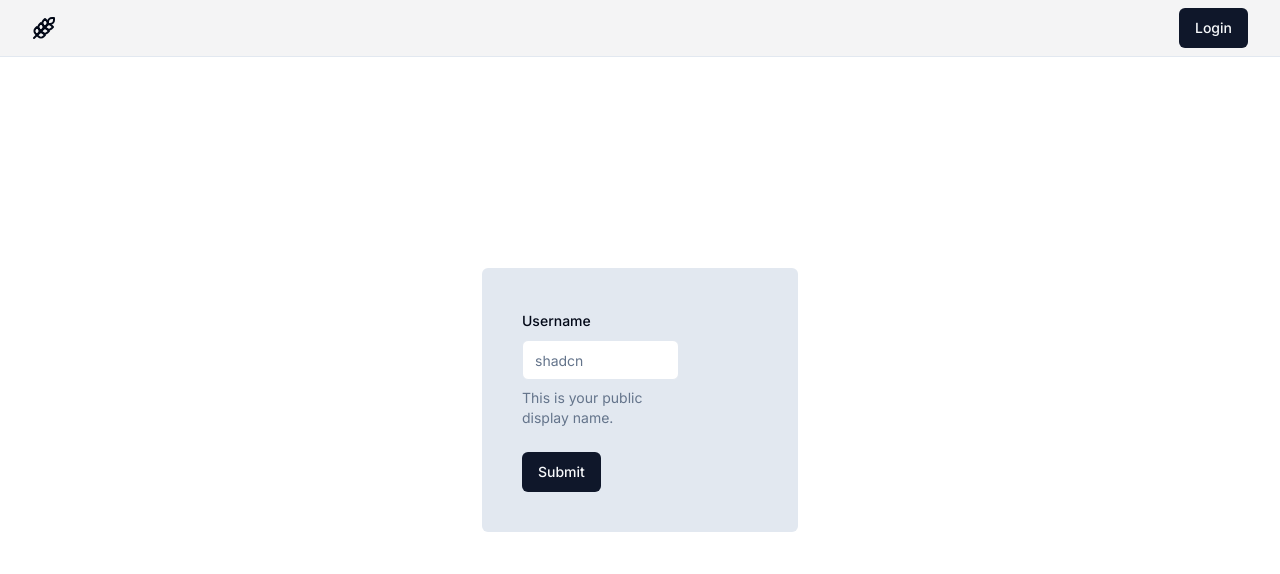
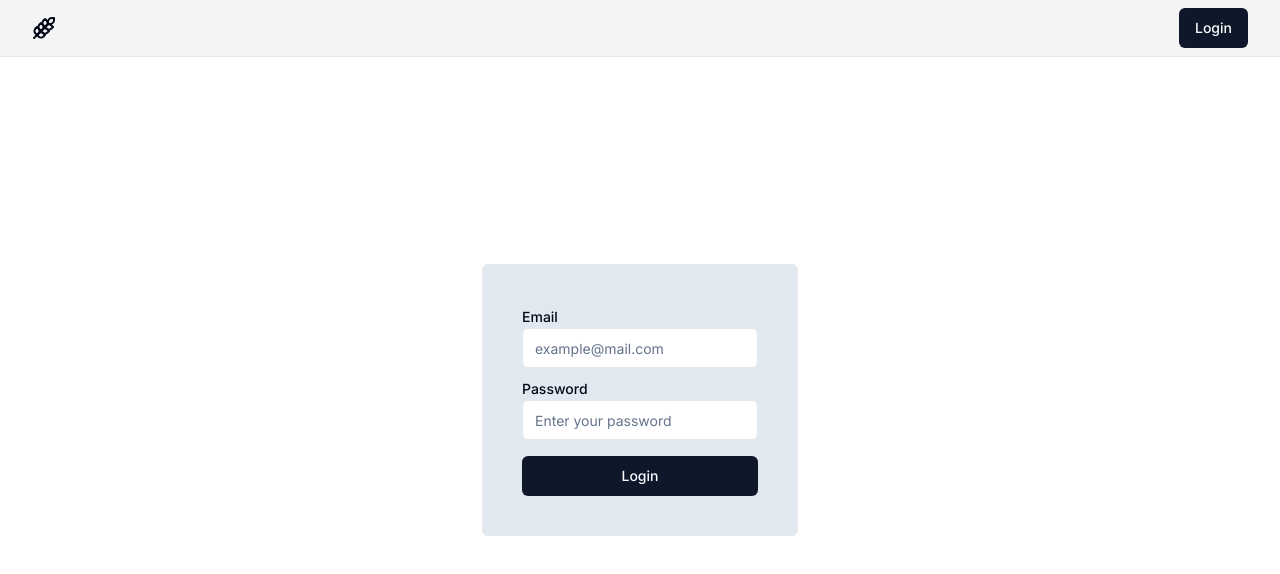
Before and after one commit to takahiromitsui/grocery-guide-frontend, a Next.js app: page /login in a window 1280 px wide. Shown: the top 574 px of the page. Built offline with nearby package versions, Linux system fonts and the light colour scheme.

Commit message:
style: remove padding and change colour

```diff
--- a/src/components/form/LoginForm.tsx
+++ b/src/components/form/LoginForm.tsx
@@ -8,7 +8,6 @@ import { Button } from '@/components/ui/button';
 import {
 	Form,
 	FormControl,
-	FormDescription,
 	FormField,
 	FormItem,
 	FormLabel,
@@ -17,8 +16,9 @@ import {
 import { Input } from '@/components/ui/input';
 
 const LoginFormSchema = z.object({
-	username: z.string().min(2, {
-		message: 'Username must be at least 2 characters.',
+	email: z.string().email({ message: 'Invalid email address' }),
+	password: z.string({
+		required_error: 'Password is required',
 	}),
 });
 
@@ -26,7 +26,7 @@ export default function LoginForm() {
 	const form = useForm<z.infer<typeof LoginFormSchema>>({
 		resolver: zodResolver(LoginFormSchema),
 		defaultValues: {
-			username: '',
+			email: '',
 		},
 	});
 
@@ -35,24 +35,38 @@ export default function LoginForm() {
 	}
 	return (
 		<Form {...form}>
-			<form onSubmit={form.handleSubmit(onSubmit)} className='w-2/3 space-y-6'>
+			<form onSubmit={form.handleSubmit(onSubmit)} className='w-full'>
+				<div className='space-y-2'>
 					<FormField
 						control={form.control}
-					name='username'
+						name='email'
 						render={({ field }) => (
 							<FormItem>
-							<FormLabel>Username</FormLabel>
+								<FormLabel>Email</FormLabel>
 								<FormControl>
-								<Input placeholder='shadcn' {...field} />
+									<Input placeholder='example@mail.com' {...field} />
 								</FormControl>
-							<FormDescription>
-								This is your public display name.
-							</FormDescription>
 								<FormMessage />
 							</FormItem>
 						)}
 					/>
-				<Button type='submit'>Submit</Button>
+					<FormField
+						control={form.control}
+						name='password'
+						render={({ field }) => (
+							<FormItem>
+								<FormLabel>Password</FormLabel>
+								<FormControl>
+									<Input placeholder='Enter your password' {...field} />
+								</FormControl>
+								<FormMessage />
+							</FormItem>
+						)}
+					/>
+				</div>
+				<Button className='w-full mt-4' type='submit'>
+					Login
+				</Button>
 			</form>
 		</Form>
 	);
--- a/src/components/ui/form.tsx
+++ b/src/components/ui/form.tsx
@@ -78,7 +78,7 @@ const FormItem = React.forwardRef<
 
   return (
     <FormItemContext.Provider value={{ id }}>
-      <div ref={ref} className={cn("space-y-2", className)} {...props} />
+      <div ref={ref} className={className} {...props} />
     </FormItemContext.Provider>
   )
 })
@@ -93,7 +93,7 @@ const FormLabel = React.forwardRef<
   return (
     <Label
       ref={ref}
-      className={cn(error && "text-destructive", className)}
+      className={className}
       htmlFor={formItemId}
       {...props}
     />
```
Lines whose indentation alone changed are shown as unchanged.
